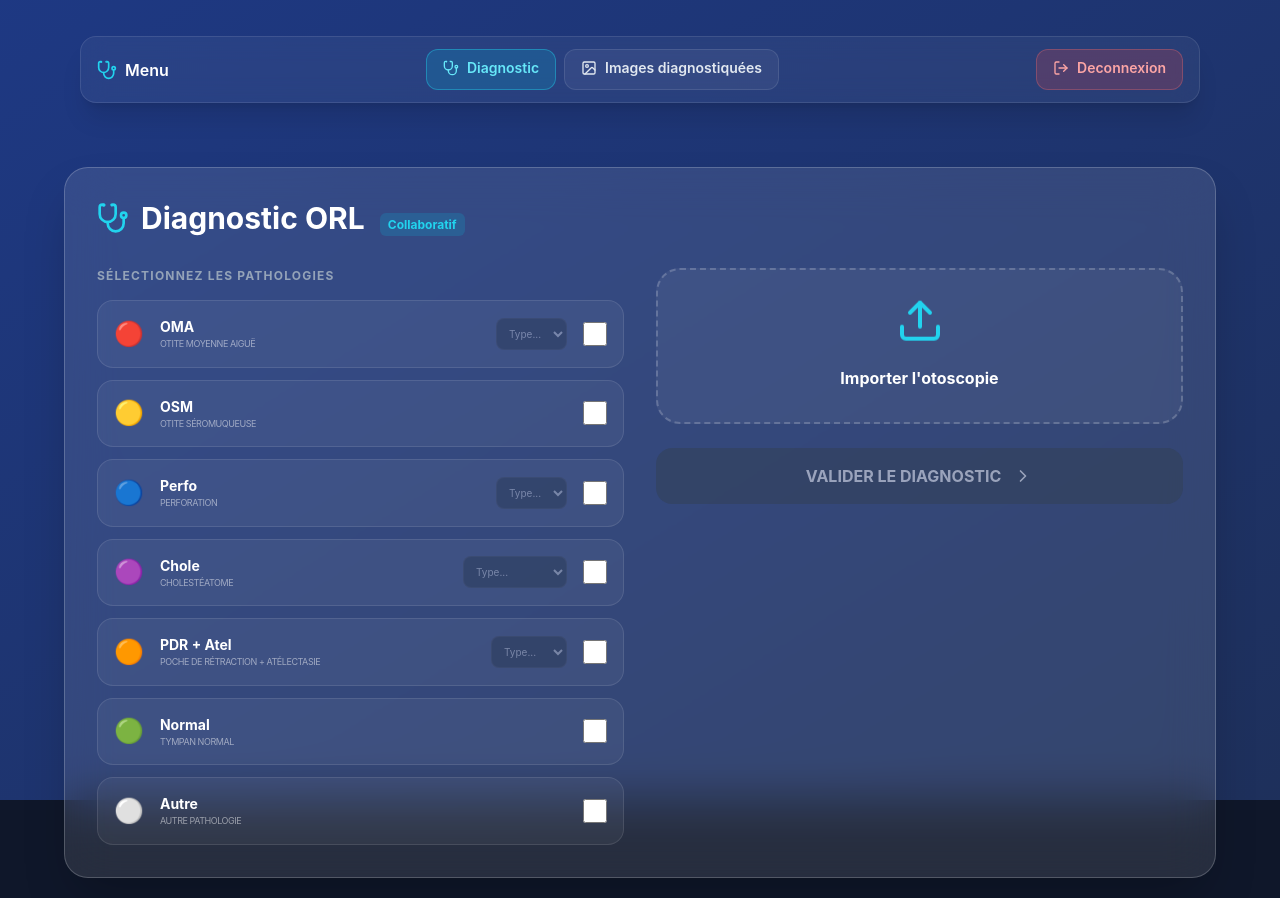
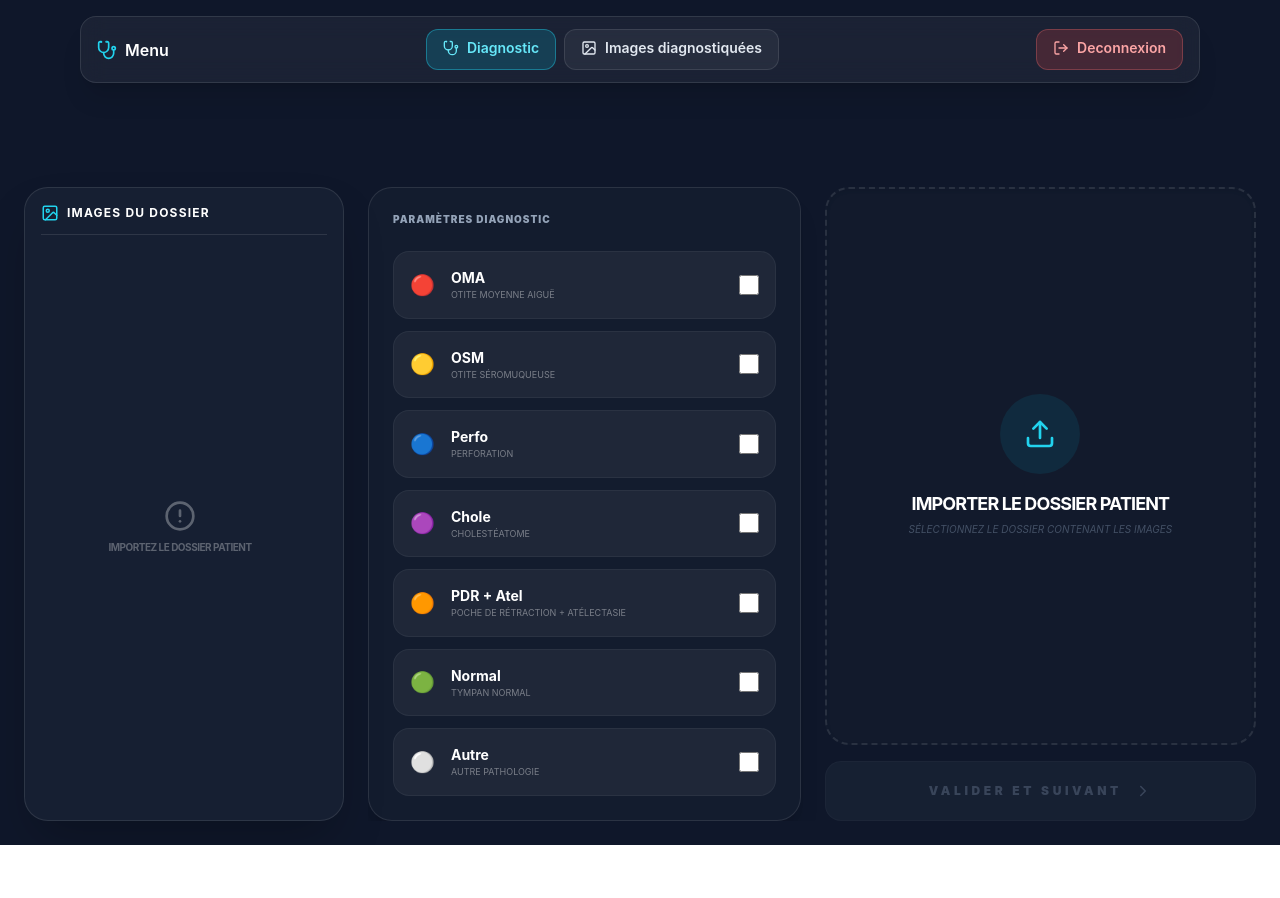
Before and after one commit to oumaym2003/int, a React (Create React App) app in the folder frontend/: page /diagnostic in a window 1280 px wide. After the commit the page ends 845 px from the top, so only its background shows below. Built offline with nearby package versions, Linux system fonts and the light colour scheme; sample sign-in values are in the browser's storage.

Commit message:
Intégration du code final : gestion dossier et badges visuels

```diff
--- a/frontend/src/pages/Accueil.jsx
+++ b/frontend/src/pages/Accueil.jsx
@@ -1,7 +1,6 @@
-import React, { useState } from 'react';
+import React, { useState, useEffect } from 'react';
 import axios from 'axios';
-import { useNavigate } from 'react-router-dom';
-import { Upload, Stethoscope, X, ChevronRight } from 'lucide-react';
+import { Upload, X, ChevronRight, Activity, Image as ImageIcon, CheckCircle2, AlertCircle } from 'lucide-react';
 import GlobalMenu from '../components/GlobalMenu';
 
 const categoryOptions = [
@@ -15,198 +14,238 @@ const categoryOptions = [
 ];
 
 export default function Accueil() {
+  const [fileQueue, setFileQueue] = useState([]);
+  const [currentIndex, setCurrentIndex] = useState(null);
   const [selectedImage, setSelectedImage] = useState(null);
   const [selectedFile, setSelectedFile] = useState(null);
   const [isSaving, setIsSaving] = useState(false);
   const [saveMessage, setSaveMessage] = useState('');
   const [selections, setSelections] = useState({});
-  const [customDiseaseName, setCustomDiseaseName] = useState('');
-  const [dragActive, setDragActive] = useState(false);
-  const navigate = useNavigate();
 
   const API_BASE_URL = "http://127.0.0.1:8000";
 
-  const handleImageChange = (e) => {
-    if (e.target.files && e.target.files[0]) {
-      setSelectedImage(URL.createObjectURL(e.target.files[0]));
-      setSelectedFile(e.target.files[0]);
+  useEffect(() => {
+    return () => fileQueue.forEach(item => URL.revokeObjectURL(item.preview));
+  }, [fileQueue]);
+
+  // FONCTION DE CHARGEMENT DE DOSSIER (BACK TO FOLDER UPLOAD)
+  const handleFolderChange = (e) => {
+    const files = Array.from(e.target.files);
+
+    const imageFiles = files.filter(file =>
+      file.type.startsWith('image/') || /\.(png|jpe?g|tiff?)$/i.test(file.name)
+    );
+
+    if (imageFiles.length > 0) {
+      const queue = imageFiles.map((file, index) => ({
+        id: index,
+        file: file,
+        preview: URL.createObjectURL(file),
+        status: 'pending',
+        name: file.name
+      }));
+      setFileQueue(queue);
+      setCurrentIndex(0);
+      setSelectedFile(queue[0].file);
+      setSelectedImage(queue[0].preview);
+      setSaveMessage(`📂 Dossier chargé : ${imageFiles.length} images.`);
     }
   };
 
-  const handleCheckboxChange = (catName, checked) => {
-    setSelections(prev => {
-      const newMap = { ...prev };
-      if (checked) {
-        newMap[catName] = { checked: true, stage: '' };
-      } else {
-        delete newMap[catName];
-      }
-      return newMap;
-    });
-  };
-
-  const updateStage = (catName, stage) => {
-    setSelections(prev => ({
-      ...prev,
-      [catName]: { ...prev[catName], stage: stage }
-    }));
+  const selectFromQueue = (index) => {
+    if (!fileQueue[index]) return;
+    setCurrentIndex(index);
+    setSelectedFile(fileQueue[index].file);
+    setSelectedImage(fileQueue[index].preview);
+    setSelections({});
+    setSaveMessage('');
   };
 
   const handleUpload = async () => {
+    if (!selectedFile) return;
     setIsSaving(true);
-    setSaveMessage('');
 
-    const selectedKeys = Object.keys(selections).filter(k => selections[k].checked);
-    const user1 = JSON.parse(localStorage.getItem('user'));
-    const user2 = JSON.parse(localStorage.getItem('collaborateur'));
-    const isCollabMode = localStorage.getItem('mode_session') === 'collaboration';
-
-    if (!selectedFile || selectedKeys.length === 0 || !user1?.id) {
-      setSaveMessage("Erreur : Image, pathologie(s) ou connexion manquante.");
-      setIsSaving(false);
-      return;
-    }
-
-    const names = [];
-    const types = [];
-
-    selectedKeys.forEach(key => {
-      const name = key === 'Autre' ? customDiseaseName : key;
-      const type = selections[key].stage || 'Standard';
-      if (name) {
-        names.push(name);
-        types.push(type);
-      }
-    });
-
-    const finalNames = names.join(' + ');
-    const finalTypes = types.join(' / ');
+    const user = JSON.parse(localStorage.getItem('user')) || { id: 1, nom: 'Inconnu', prenom: 'Dr' };
+    const selectedKeys = Object.keys(selections);
 
     const formData = new FormData();
     formData.append('file', selectedFile);
-    formData.append('nom_maladie', finalNames);
-    formData.append('type_maladie', finalTypes);
-    formData.append('utilisateur_id', user1.id);
-    formData.append('nom_medecin_diagnostiqueur', `${user1.prenom} ${user1.nom}`);
-
-    if (isCollabMode && user2) {
-      formData.append('utilisateur_id_2', user2.id);
-      formData.append('nom_medecin_diagnostiqueur_2', `${user2.prenom} ${user2.nom}`);
-      formData.append('diagnostique_2', finalNames);
-      formData.append('type_maladie_2', finalTypes);
-    }
+    formData.append('nom_maladie', selectedKeys.join(' + '));
+    formData.append('type_maladie', selectedKeys.map(k => selections[k].stage || 'Standard').join(' / '));
+    formData.append('utilisateur_id', user.id);
+    formData.append('nom_medecin_diagnostiqueur', `${user.prenom} ${user.nom}`);
 
     try {
-      const response = await axios.post(`${API_BASE_URL}/api/diagnostic/`, formData);
-      setSaveMessage(`✅ ${response.data.message}`);
+      await axios.post(`${API_BASE_URL}/api/diagnostic/`, formData);
+      const updatedQueue = [...fileQueue];
+      updatedQueue[currentIndex].status = 'uploaded';
+      setFileQueue(updatedQueue);
 
-      // Reset formulaire
-      setSelectedImage(null);
-      setSelectedFile(null);
-      setSelections({});
-      setCustomDiseaseName('');
+      if (currentIndex < fileQueue.length - 1) {
+        selectFromQueue(currentIndex + 1);
+      } else {
+        setSaveMessage("✅ Session terminée !");
+      }
     } catch (e) {
-      setSaveMessage(e.response?.data?.detail || "❌ Erreur serveur.");
+      setSaveMessage("❌ Erreur de connexion.");
     } finally {
       setIsSaving(false);
     }
   };
 
   return (
-    <div className="min-h-screen flex flex-col items-center p-5 relative overflow-x-hidden bg-slate-900">
-      <div className="fixed inset-0 bg-gradient-to-br from-slate-900 via-blue-900 to-slate-800 animate-gradient"></div>
-
+    <div className="min-h-screen flex flex-col bg-[#0f172a] text-white">
       <GlobalMenu />
 
-      {/* SECTION DIAGNOSTIC - Centrée maintenant que le carousel est parti */}
-      <div className="relative w-full max-w-6xl bg-white/10 backdrop-blur-xl border border-white/20 rounded-3xl shadow-2xl p-8 mt-10">
-        <div className="flex justify-between items-center mb-8">
-          <div className="flex items-center gap-3">
-            <Stethoscope className="w-8 h-8 text-cyan-400" />
-            <h1 className="text-3xl font-bold text-white">Diagnostic ORL <span className="text-xs bg-cyan-500/20 text-cyan-400 px-2 py-1 rounded-md ml-2">Collaboratif</span></h1>
+      <div className="flex flex-1 p-6 gap-6 mt-14 overflow-hidden">
+
+        {/* LISTE DES MINIATURES */}
+        <div className="w-80 bg-slate-800/50 rounded-3xl border border-white/10 p-4 flex flex-col gap-4 shadow-2xl">
+          <div className="flex items-center gap-2 border-b border-white/10 pb-3">
+            <ImageIcon size={18} className="text-cyan-400" />
+            <h2 className="text-xs font-bold uppercase tracking-widest">Images du dossier</h2>
+          </div>
+
+          <div className="flex-1 overflow-y-auto space-y-3 pr-2 custom-scrollbar">
+            {fileQueue.length === 0 ? (
+              <div className="h-full flex flex-col items-center justify-center opacity-30 text-center p-4">
+                <AlertCircle size={32} className="mb-2" />
+                <p className="text-[10px] font-bold uppercase tracking-tighter">Importez le dossier patient</p>
+              </div>
+            ) : (
+              fileQueue.map((item, idx) => (
+                <div
+                  key={idx}
+                  onClick={() => selectFromQueue(idx)}
+                  className={`relative cursor-pointer rounded-xl overflow-hidden border-2 transition-all ${
+                    currentIndex === idx ? 'border-cyan-400 ring-2 ring-cyan-400/20' : 'border-transparent opacity-60'
+                  }`}
+                >
+                  <img src={item.preview} alt="miniature" className="w-full h-24 object-cover" />
+
+                  {/* ZONE ENTOURÉE EN VERT : BADGE VIDE SANS TEXTE */}
+                  {item.status === 'pending' && (
+                    <div className="absolute top-2 left-2 bg-red-600 w-3 h-3 rounded-full shadow-lg animate-pulse flex items-center justify-center">
+                      <div className="w-1.5 h-1.5 bg-white rounded-full"></div>
+                    </div>
+                  )}
+
+                  {item.status === 'uploaded' && (
+                    <div className="absolute inset-0 bg-green-500/40 flex items-center justify-center">
+                      <CheckCircle2 size={24} className="text-white drop-shadow-md" />
+                    </div>
+                  )}
+                  <div className="absolute bottom-0 left-0 right-0 bg-black/70 p-1 text-[8px] truncate">{item.name}</div>
+                </div>
+              ))
+            )}
           </div>
         </div>
 
-        <div className="flex flex-col lg:flex-row gap-8">
-          <div className="flex-1 space-y-3">
-            <p className="text-xs font-bold text-slate-400 uppercase tracking-widest mb-4">Sélectionnez les pathologies</p>
+        {/* ZONE DE TRAVAIL */}
+        <div className="flex-1 flex gap-6 overflow-hidden">
+
+          {/* Formulaire Diagnostic */}
+          <div className="w-1/2 bg-slate-800/30 rounded-3xl border border-white/10 p-6 h-fit shadow-xl">
+            <h3 className="text-[10px] font-black text-slate-400 uppercase tracking-widest mb-6">Paramètres Diagnostic</h3>
+            <div className="space-y-3">
               {categoryOptions.map((cat, idx) => (
-              <div key={idx} className={`p-4 border rounded-2xl transition-all duration-300 ${selections[cat.name] ? 'border-cyan-400 bg-cyan-400/10 scale-[1.02]' : 'border-white/10 bg-white/5 hover:bg-white/10'}`}>
+                <div key={idx} className={`p-4 border rounded-2xl transition-all ${selections[cat.name] ? 'border-cyan-400 bg-cyan-400/10' : 'border-white/5 bg-white/5'}`}>
                   <div className="flex items-center gap-4">
-                  <span className="text-2xl">{cat.icon}</span>
-                  <div className="flex-1 text-white">
-                    <div className="font-bold text-sm">{cat.name}</div>
-                    <div className="text-[9px] opacity-50 uppercase tracking-tighter">{cat.fullName}</div>
+                    <span className="text-xl">{cat.icon}</span>
+                    <div className="flex-1">
+                      <div className="text-sm font-bold">{cat.name}</div>
+                      <div className="text-[9px] opacity-40 uppercase">{cat.fullName}</div>
                     </div>
-                  {cat.options.length > 0 && (
+                    {cat.options.length > 0 && selections[cat.name] && (
                       <select
-                      className={`bg-slate-800 text-white text-[10px] p-2 rounded-lg border transition-all ${selections[cat.name] ? 'border-cyan-500' : 'border-white/10 opacity-30'}`}
-                      onChange={(e) => updateStage(cat.name, e.target.value)}
-                      value={selections[cat.name]?.stage || ''}
-                      disabled={!selections[cat.name]}
+                        className="bg-slate-900 text-[10px] p-2 rounded-lg border border-cyan-500/50 outline-none"
+                        onChange={(e) => setSelections({...selections, [cat.name]: {...selections[cat.name], stage: e.target.value}})}
                       >
-                      <option value="">Type...</option>
+                        <option value="">Standard</option>
                         {cat.options.map(o => <option key={o} value={o}>{o}</option>)}
                       </select>
                     )}
                     <input
                       type="checkbox"
-                    className="w-6 h-6 accent-cyan-400 cursor-pointer"
+                      className="w-5 h-5 accent-cyan-400 cursor-pointer"
                       checked={!!selections[cat.name]}
-                    onChange={(e) => handleCheckboxChange(cat.name, e.target.checked)}
+                      onChange={(e) => {
+                        const newSels = {...selections};
+                        if(e.target.checked) newSels[cat.name] = {stage: ''};
+                        else delete newSels[cat.name];
+                        setSelections(newSels);
+                      }}
                     />
                   </div>
                 </div>
               ))}
             </div>
+          </div>
 
-          <div className="flex-1">
-            <div className="sticky top-0 space-y-6">
-                <div className={`border-2 border-dashed rounded-3xl p-8 text-center transition-all ${dragActive ? 'border-cyan-400 bg-cyan-400/10' : 'border-white/20 bg-white/5'}`}
-                     onDragOver={(e) => {e.preventDefault(); setDragActive(true)}}
-                     onDragLeave={() => setDragActive(false)}
-                     onDrop={(e) => {e.preventDefault(); setDragActive(false); if(e.dataTransfer.files[0]){ setSelectedFile(e.dataTransfer.files[0]); setSelectedImage(URL.createObjectURL(e.dataTransfer.files[0])); }}}>
+          {/* Prévisualisation */}
+          <div className="w-1/2 flex flex-col gap-4">
+            <div className="flex-1 bg-slate-800/20 border-2 border-dashed border-white/10 rounded-3xl p-6 flex flex-col items-center justify-center relative shadow-inner min-h-[400px]">
+              {!selectedImage ? (
+                <label className="flex flex-col items-center cursor-pointer group text-center">
+                  <div className="w-20 h-20 bg-cyan-500/10 rounded-full flex items-center justify-center mb-4 group-hover:scale-110 transition-transform duration-300">
+                    <Upload className="text-cyan-400" size={32} />
+                  </div>
+                  <p className="font-bold text-lg uppercase tracking-tighter">Importer le dossier Patient</p>
+                  <p className="text-[10px] text-slate-500 mt-1 uppercase italic opacity-60">Sélectionnez le dossier contenant les images</p>
 
-                  {!selectedImage ? (
-                    <label htmlFor="up" className="cursor-pointer block">
-                      <Upload className="w-12 h-12 text-cyan-400 mx-auto mb-4 animate-bounce-slow" />
-                      <p className="text-white font-bold">Importer l'otoscopie</p>
-                      <input id="up" type="file" className="hidden" onChange={handleImageChange} />
+                  {/* INPUT POUR DOSSIER COMPLET */}
+                  <input
+                    type="file"
+                    className="hidden"
+                    webkitdirectory="true"
+                    directory="true"
+                    multiple
+                    onChange={handleFolderChange}
+                  />
                 </label>
               ) : (
-                    <div className="relative group">
-                      <img src={selectedImage} className="max-h-64 mx-auto rounded-2xl shadow-2xl border border-white/20" alt="Preview" />
-                      <button onClick={() => {setSelectedImage(null); setSelectedFile(null)}} className="absolute -top-2 -right-2 bg-red-500 p-1 rounded-full text-white shadow-lg"><X size={16}/></button>
+                <div className="w-full h-full flex items-center justify-center relative">
+                  <img
+                    src={selectedImage}
+                    className="max-h-[440px] rounded-2xl border border-white/10 shadow-2xl object-contain bg-black/20"
+                    alt="Vue"
+                  />
+                  <button
+                    onClick={() => {setFileQueue([]); setSelectedImage(null);}}
+                    className="absolute -top-2 -right-2 bg-red-500 hover:bg-red-600 p-2 rounded-full shadow-lg transition-all"
+                  >
+                    <X size={18}/>
+                  </button>
                 </div>
               )}
             </div>
 
             <button
-                  className={`w-full py-4 rounded-2xl font-bold text-white transition-all flex items-center justify-center gap-3 ${Object.keys(selections).length > 0 && selectedFile ? 'bg-gradient-to-r from-cyan-500 to-blue-600 shadow-lg' : 'bg-slate-700 opacity-50 cursor-not-allowed'}`}
               onClick={handleUpload}
-                  disabled={isSaving || Object.keys(selections).length === 0}
+              disabled={isSaving || !selectedFile || Object.keys(selections).length === 0}
+              className={`w-full py-5 rounded-2xl font-black text-xs tracking-[0.3em] uppercase transition-all flex items-center justify-center gap-3 ${
+                Object.keys(selections).length > 0
+                ? 'bg-cyan-500 hover:bg-cyan-400 text-slate-900 shadow-xl shadow-cyan-500/20'
+                : 'bg-slate-800 text-slate-500 opacity-50 cursor-not-allowed border border-white/5'
+              }`}
             >
-                  {isSaving ? 'Traitement...' : 'VALIDER LE DIAGNOSTIC'}
-                  {!isSaving && <ChevronRight size={20}/>}
+              {isSaving ? <Activity className="animate-spin" /> : 'Valider et Suivant'}
+              {!isSaving && <ChevronRight size={18}/>}
             </button>
 
             {saveMessage && (
-                  <div className={`p-4 rounded-2xl text-xs font-bold text-center animate-scale-in ${saveMessage.includes('✅') ? 'bg-green-500/20 text-green-400' : 'bg-red-500/20 text-red-400'}`}>
+              <div className="text-center text-[10px] font-bold text-cyan-400 uppercase tracking-widest animate-pulse">
                 {saveMessage}
               </div>
             )}
           </div>
         </div>
       </div>
-      </div>
 
       <style>{`
-        @keyframes gradient { 0%, 100% { background-position: 0% 50%; } 50% { background-position: 100% 50%; } }
-        @keyframes bounce-slow { 0%, 100% { transform: translateY(0); } 50% { transform: translateY(-10px); } }
-        @keyframes scale-in { from { transform: scale(0.95); opacity: 0; } to { transform: scale(1); opacity: 1; } }
-        .animate-gradient { animation: gradient 15s ease infinite; background-size: 400% 400%; }
-        .animate-bounce-slow { animation: bounce-slow 2s ease-in-out infinite; }
-        .animate-scale-in { animation: scale-in 0.3s ease-out; }
+        .custom-scrollbar::-webkit-scrollbar { width: 4px; }
+        .custom-scrollbar::-webkit-scrollbar-thumb { background: rgba(255,255,255,0.1); border-radius: 10px; }
       `}</style>
     </div>
   );
--- a/frontend/src/pages/MesImages.jsx
+++ b/frontend/src/pages/MesImages.jsx
@@ -90,8 +90,18 @@ const MesImages = () => {
 
   const getAvisStatus = (group) => {
     if (group.avis.length < 2) return 'pending';
-    const first = group.avis[0].display_nom;
-    return group.avis.every(a => a.display_nom === first) ? 'validated' : 'divergent';
+
+    const counts = group.avis.reduce((acc, avis) => {
+      const key = avis.display_nom || '';
+      acc[key] = (acc[key] || 0) + 1;
+      return acc;
+    }, {});
+
+    const maxCount = Math.max(...Object.values(counts));
+    if (group.avis.length === 2) {
+      return maxCount === 2 ? 'validated' : 'divergent';
+    }
+    return maxCount >= 2 ? 'validated' : 'divergent';
   };
 
   const myGroups = allDataGrouped.filter(g => g.avis.some(a => Number(a.utilisateur_id) === currentUserId));
@@ -165,7 +175,7 @@ const MesImages = () => {
           {(activeTab === 'mes-diagnostics' ? myGroups : availableGroups).map(group => {
             const status = getAvisStatus(group);
             return (
-              <div key={group.image_hash} className={`relative bg-slate-800 rounded-[2.5rem] overflow-hidden border transition-all ${status === 'validated' ? 'border-purple-500/50 shadow-[0_0_30px_rgba(168,85,247,0.15)]' : 'border-white/5'}`}>
+              <div key={group.image_hash} className={`relative bg-slate-800 rounded-[2.5rem] overflow-hidden border transition-all ${status === 'validated' ? 'border-purple-500/50 shadow-[0_0_30px_rgba(168,85,247,0.15)]' : status === 'divergent' ? 'border-red-500/40 shadow-[0_0_30px_rgba(239,68,68,0.15)]' : 'border-white/5'}`}>
 
                 <div className="relative h-56">
                   <img src={`${API_BASE_URL}/${group.image_url}`} className="w-full h-full object-cover" alt="Tympan" />
@@ -180,6 +190,14 @@ const MesImages = () => {
                     <div className="absolute top-4 right-4 bg-purple-600 px-4 py-2 rounded-full flex items-center gap-2 shadow-2xl">
                       <CheckCircle size={14} className="text-white" />
                       <span className="text-[10px] font-black uppercase text-white">Validé</span>
+                    </div>
+                  )}
+
+                  {/* BADGE ROUGE NON VALIDÉ (3E AVIS) */}
+                  {status === 'divergent' && (
+                    <div className="absolute top-4 right-4 bg-red-600 px-4 py-2 rounded-full flex items-center gap-2 shadow-2xl">
+                      <X size={14} className="text-white" />
+                      <span className="text-[10px] font-black uppercase text-white">Non validé (vérifier)</span>
                     </div>
                   )}
                 </div>
```
Also changed, not shown: 1 other file (tests, documents, lock files or other folders). Lines whose indentation alone changed are shown as unchanged.
